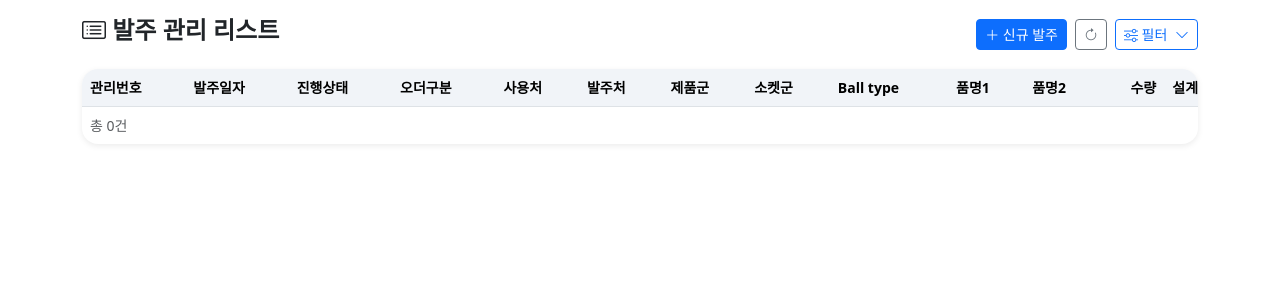
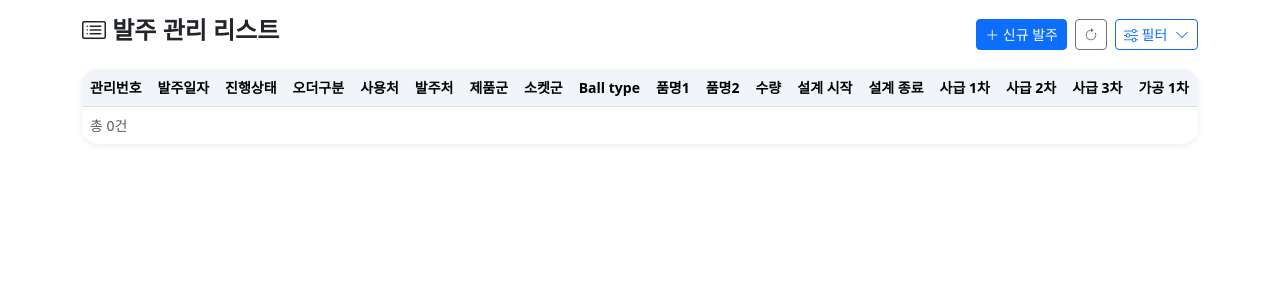
Before and after one commit to dangeun0/FnS_Web, a Flask app: page /order/list in a window 1280 px wide. Shown: the part 78-378 px from the top of the page. Run offline with Flask 3, Linux system fonts and the light colour scheme; data that the repository does not hold is empty.

Commit message:
리스트 가로 사이즈

```diff
--- a/static/css/order.css
+++ b/static/css/order.css
@@ -11,7 +11,7 @@ body { background:#f9fafb; }
 .toolbar { gap:.5rem; }
 .filter-toggle[aria-expanded="true"] .chev { transform:rotate(180deg); }
 .chev { transition:transform .2s ease; }
-.wide-table{ min-width: 2200px; }
+.wide-table {width: 100%; min-width: auto; table-layout: auto;}
 .sticky-col{ position:sticky; left:0; background:#fff; z-index:2; box-shadow: 2px 0 0 #f1f4f8; }
 .modal-xl { max-width: 1100px; }
 .modal-body { font-size: 0.9rem; }
```
